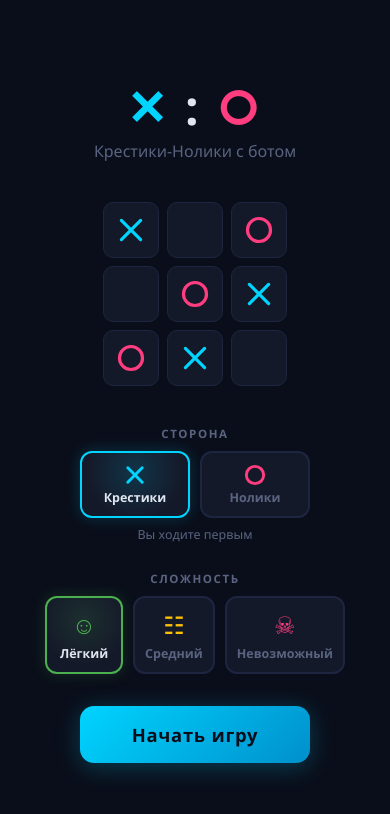
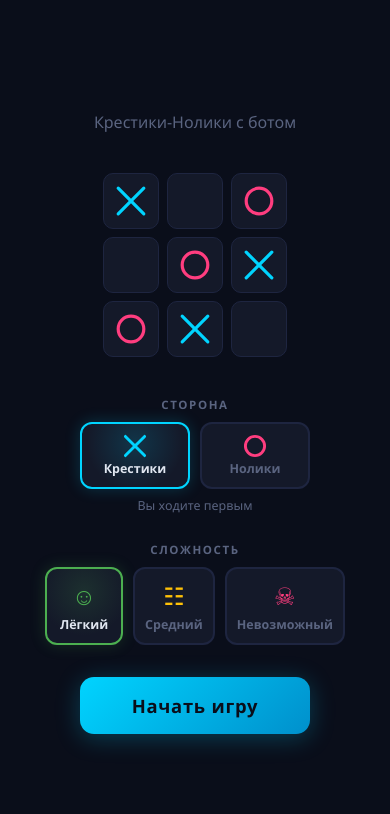
Before and after one commit to tewiqpy-ai/tictactoe-game, a plain HTML site: page index.html in a window 390 px wide. Drawn offline with Linux system fonts and the light colour scheme.

Commit message:
Удалил логотип X:O с главного экрана

```diff
--- a/index.html
+++ b/index.html
@@ -50,15 +50,22 @@
 
   /* ── Start Screen ── */
   .start-logo {
-    font-size: 4.5rem;
+    display: flex;
+    align-items: center;
+    justify-content: center;
+    gap: 4px;
+    margin-bottom: 6px;
+  }
+  .start-logo svg {
+    width: 56px;
+    height: 56px;
+  }
+  .logo-sep {
+    font-size: 2.5rem;
     font-weight: 800;
-    letter-spacing: 0.06em;
-    margin-bottom: 6px;
-    text-align: center;
-    line-height: 1.1;
+    color: var(--text-dim);
+    line-height: 1;
   }
-  .start-logo .x { color: var(--x-color); }
-  .start-logo .o { color: var(--o-color); }
 
   .start-tagline {
     color: var(--text-dim);
@@ -456,7 +463,7 @@
   .diff-btn:hover { border-color: var(--x-color); }
 
   @media (max-width: 400px) {
-    .start-logo { font-size: 3rem; }
+    .start-logo svg { width: 42px; height: 42px; }
     .start-diff-card { min-width: 78px; padding: 10px 10px; }
     .start-diff-card .diff-icon svg { width: 24px; height: 24px; }
     .side-card { width: 110px; padding: 12px 8px; }
@@ -478,18 +485,17 @@
 
 <!-- ═══════ START SCREEN ═══════ -->
 <div class="screen active" id="screen-start">
-  <div class="start-logo"><span class="x">✕</span>&nbsp;:&nbsp;<span class="o">○</span></div>
   <div class="start-tagline">Крестики-Нолики с ботом</div>
 
   <div class="start-grid">
-    <div class="sg-cell"><svg viewBox="0 0 100 100"><line x1="20" y1="20" x2="80" y2="80" stroke="var(--x-color)" stroke-width="10" stroke-linecap="round"/><line x1="80" y1="20" x2="20" y2="80" stroke="var(--x-color)" stroke-width="10" stroke-linecap="round"/></svg></div>
+    <div class="sg-cell"><svg viewBox="0 0 100 100"><line x1="10" y1="10" x2="90" y2="90" stroke="var(--x-color)" stroke-width="10" stroke-linecap="round"/><line x1="90" y1="10" x2="10" y2="90" stroke="var(--x-color)" stroke-width="10" stroke-linecap="round"/></svg></div>
     <div class="sg-cell"></div>
-    <div class="sg-cell"><svg viewBox="0 0 100 100"><circle cx="50" cy="50" r="36" fill="none" stroke="var(--o-color)" stroke-width="10"/></svg></div>
+    <div class="sg-cell"><svg viewBox="0 0 100 100"><circle cx="50" cy="50" r="40" fill="none" stroke="var(--o-color)" stroke-width="10"/></svg></div>
     <div class="sg-cell"></div>
-    <div class="sg-cell"><svg viewBox="0 0 100 100"><circle cx="50" cy="50" r="36" fill="none" stroke="var(--o-color)" stroke-width="10"/></svg></div>
-    <div class="sg-cell"><svg viewBox="0 0 100 100"><line x1="20" y1="20" x2="80" y2="80" stroke="var(--x-color)" stroke-width="10" stroke-linecap="round"/><line x1="80" y1="20" x2="20" y2="80" stroke="var(--x-color)" stroke-width="10" stroke-linecap="round"/></svg></div>
-    <div class="sg-cell"><svg viewBox="0 0 100 100"><circle cx="50" cy="50" r="36" fill="none" stroke="var(--o-color)" stroke-width="10"/></svg></div>
-    <div class="sg-cell"><svg viewBox="0 0 100 100"><line x1="20" y1="20" x2="80" y2="80" stroke="var(--x-color)" stroke-width="10" stroke-linecap="round"/><line x1="80" y1="20" x2="20" y2="80" stroke="var(--x-color)" stroke-width="10" stroke-linecap="round"/></svg></div>
+    <div class="sg-cell"><svg viewBox="0 0 100 100"><circle cx="50" cy="50" r="40" fill="none" stroke="var(--o-color)" stroke-width="10"/></svg></div>
+    <div class="sg-cell"><svg viewBox="0 0 100 100"><line x1="10" y1="10" x2="90" y2="90" stroke="var(--x-color)" stroke-width="10" stroke-linecap="round"/><line x1="90" y1="10" x2="10" y2="90" stroke="var(--x-color)" stroke-width="10" stroke-linecap="round"/></svg></div>
+    <div class="sg-cell"><svg viewBox="0 0 100 100"><circle cx="50" cy="50" r="40" fill="none" stroke="var(--o-color)" stroke-width="10"/></svg></div>
+    <div class="sg-cell"><svg viewBox="0 0 100 100"><line x1="10" y1="10" x2="90" y2="90" stroke="var(--x-color)" stroke-width="10" stroke-linecap="round"/><line x1="90" y1="10" x2="10" y2="90" stroke="var(--x-color)" stroke-width="10" stroke-linecap="round"/></svg></div>
     <div class="sg-cell"></div>
   </div>
 
@@ -497,13 +503,13 @@
   <div class="start-diff-picker">
     <div class="start-diff-card active" data-side="X" onclick="setSide('X')" style="min-width:110px">
       <div class="diff-icon" style="margin-bottom:2px">
-        <svg width="28" height="28" viewBox="0 0 100 100"><line x1="20" y1="20" x2="80" y2="80" stroke="var(--x-color)" stroke-width="12" stroke-linecap="round"/><line x1="80" y1="20" x2="20" y2="80" stroke="var(--x-color)" stroke-width="12" stroke-linecap="round"/></svg>
+        <svg width="28" height="28" viewBox="0 0 100 100"><line x1="10" y1="10" x2="90" y2="90" stroke="var(--x-color)" stroke-width="12" stroke-linecap="round"/><line x1="90" y1="10" x2="10" y2="90" stroke="var(--x-color)" stroke-width="12" stroke-linecap="round"/></svg>
       </div>
       <div class="diff-name">Крестики</div>
     </div>
     <div class="start-diff-card" data-side="O" onclick="setSide('O')" style="min-width:110px">
       <div class="diff-icon" style="margin-bottom:2px">
-        <svg width="28" height="28" viewBox="0 0 100 100"><circle cx="50" cy="50" r="36" fill="none" stroke="var(--o-color)" stroke-width="12" stroke-linecap="round"/></svg>
+        <svg width="28" height="28" viewBox="0 0 100 100"><circle cx="50" cy="50" r="40" fill="none" stroke="var(--o-color)" stroke-width="12" stroke-linecap="round"/></svg>
       </div>
       <div class="diff-name">Нолики</div>
     </div>
@@ -611,8 +617,8 @@ function renderMark(index, mark) {
   const cell = boardEl.children[index];
   cell.classList.add('taken');
   cell.innerHTML = mark === 'X'
-    ? `<svg viewBox="0 0 100 100"><line x1="20" y1="20" x2="80" y2="80" stroke="var(--x-color)" stroke-width="10" stroke-linecap="round"/><line x1="80" y1="20" x2="20" y2="80" stroke="var(--x-color)" stroke-width="10" stroke-linecap="round"/></svg>`
-    : `<svg viewBox="0 0 100 100"><circle cx="50" cy="50" r="30" fill="none" stroke="var(--o-color)" stroke-width="10" stroke-linecap="round"/></svg>`;
+    ? `<svg viewBox="0 0 100 100"><line x1="10" y1="10" x2="90" y2="90" stroke="var(--x-color)" stroke-width="10" stroke-linecap="round"/><line x1="90" y1="10" x2="10" y2="90" stroke="var(--x-color)" stroke-width="10" stroke-linecap="round"/></svg>`
+    : `<svg viewBox="0 0 100 100"><circle cx="50" cy="50" r="40" fill="none" stroke="var(--o-color)" stroke-width="10" stroke-linecap="round"/></svg>`;
 }
 
 function checkWin(b, mark) {
```
